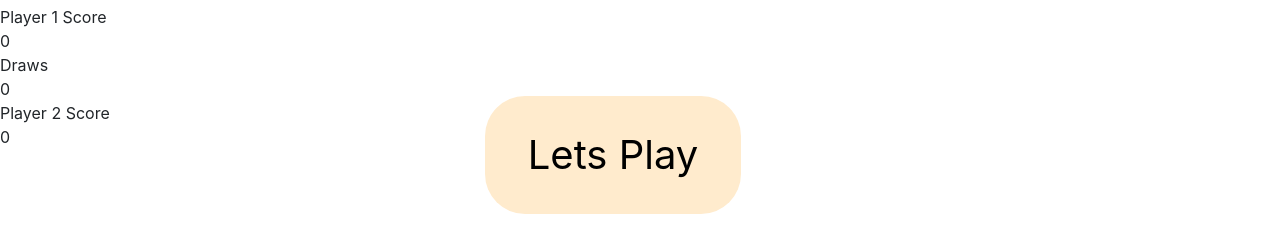
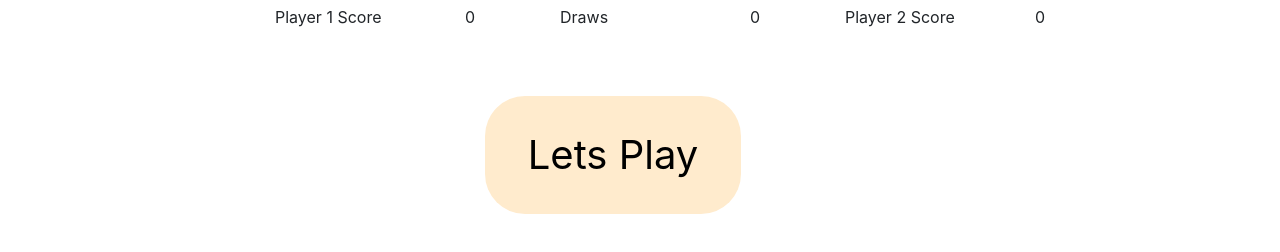
Before and after one commit to mananthakkar24/TicTacToeMDP, a plain HTML site: page index.html in a window 1280 px wide. Shown: the part 144-396 px from the top of the page. Drawn offline with nearby package versions, Linux system fonts and the light colour scheme.

```diff
--- a/index.html
+++ b/index.html
@@ -53,16 +53,17 @@
         </tr>
     </table>
 </section>
-
-
-        <div class="th_list" id="opted"></div>
-        <div class="th_list" id="xscore">Player 1 Score</div>
-        <div id="computer_score">0</div>
-        <div class="th_list">Draws</div>
-        <div id="tie_score">0</div>
-        <div class="th_list" id="oscore">Player 2 Score</div>
-        <div id="player_score">0</div>
-
+<div class="container">
+<div class="row">
+        <div class="col-md-2" id="opted"></div>
+        <div class="col-md-2" id="xscore">Player 1 Score</div>
+        <div class="col-md-1" id="computer_score">0</div>
+        <div class="col-md-2">Draws</div>
+        <div class="col-md-1" id="tie_score">0</div>
+        <div class="col-md-2" id="oscore">Player 2 Score</div>
+        <div class="col-md-1" id="player_score">0</div>
+    </div>
+</div>
 
     <div class="endgame">
         <div class="text"></div>
--- a/scripts/script.js
+++ b/scripts/script.js
@@ -165,7 +165,13 @@ function gameOver(gameWon) {
         cells[i].removeEventListener('click', turnClickComp, false);
         cells[i].removeEventListener('click', turnClickHuman, false);
     }
-    declareWinner(gameWon.player==human1?"Player 1 Wins!":"Player 2 Wins!");
+    if (cpuEnabled===true){
+        declareWinner(gameWon.player==human1?"Player 1 Wins!":"CPU Wins!");
+    }
+    else{
+        declareWinner(gameWon.player==human1?"Player 1 Wins!":"Player 2 Wins!");
+    }
+
     if (gameWon.player===human1){
         points1++;
         document.getElementById("computer_score").innerHTML = points1;
```
Also changed, not shown: 1 other file.
